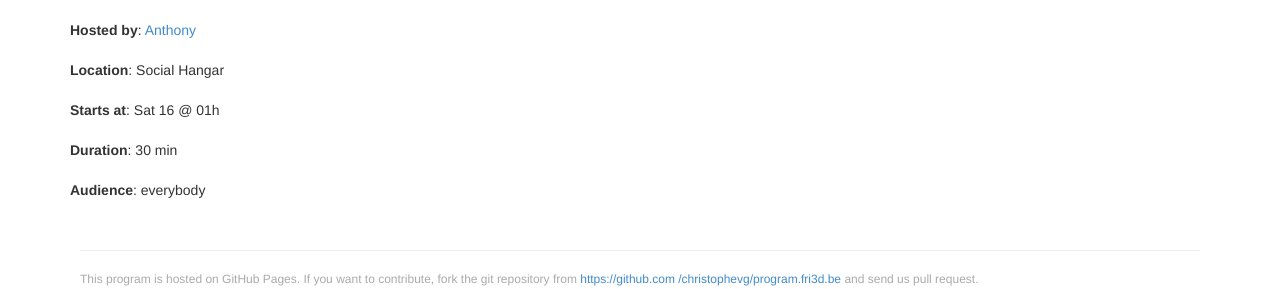
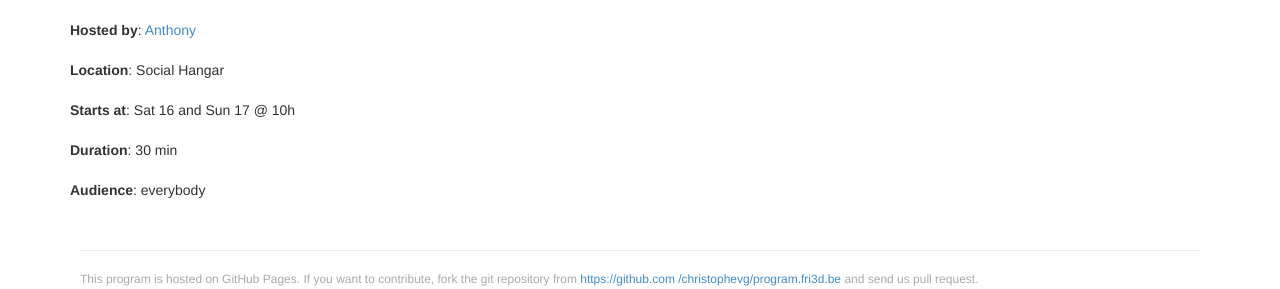
Before and after one commit to Fri3dCamp/program.fri3d.be, a Jekyll site: the page built from events/_posts/2014-08-15-good_morning.html, in a window 1280 px wide. Shown: the part 220-509 px from the top of the page. Built offline with Jekyll 4.4.1, drawn with Linux system fonts in a browser that asks for light colours; nearby versions of some CDN libraries; library files that are not in the unit come from our copies.

Commit message:
fixed timing “goodmorning”

```diff
--- a/events/_posts/2014-08-15-good_morning.html
+++ b/events/_posts/2014-08-15-good_morning.html
@@ -4,7 +4,7 @@ title: Good Morning
 abstract: After a <i>good</i> night sleep it's time for a new day full of talks and workshops. We walk you through the program and give you some feedback and background info to make it through the day.
 host: Anthony
 location: Social Hangar
-start: Sat 16 @ 01h
+start: Sat 16 and Sun 17 @ 10h
 duration: 30 min
 audience: everybody
 ---
```
